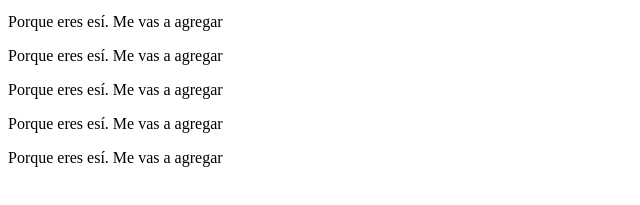
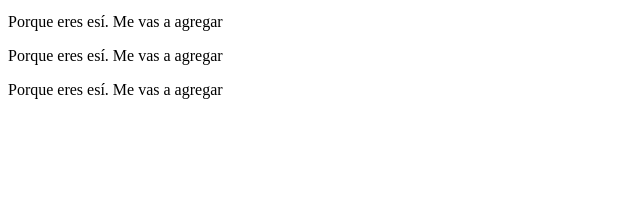
Before and after one commit to josewdr/cursogit-fazt, a plain HTML site: page index.html in a window 1280 px wide. Shown: the part 101-306 px from the top of the page, without its empty margins (0-640 px from the left). Drawn offline with Linux system fonts and the light colour scheme.

Commit message:
una pruba más

```diff
--- a/index.html
+++ b/index.html
@@ -18,10 +18,5 @@
     <p>Porque eres esí. Me vas a agregar</p>
 
     <p>Porque eres esí. Me vas a agregar</p>
-
-    <p>Porque eres esí. Me vas a agregar</p>
-
-
-    <p>Porque eres esí. Me vas a agregar</p>
 </body>
 </html>
```
